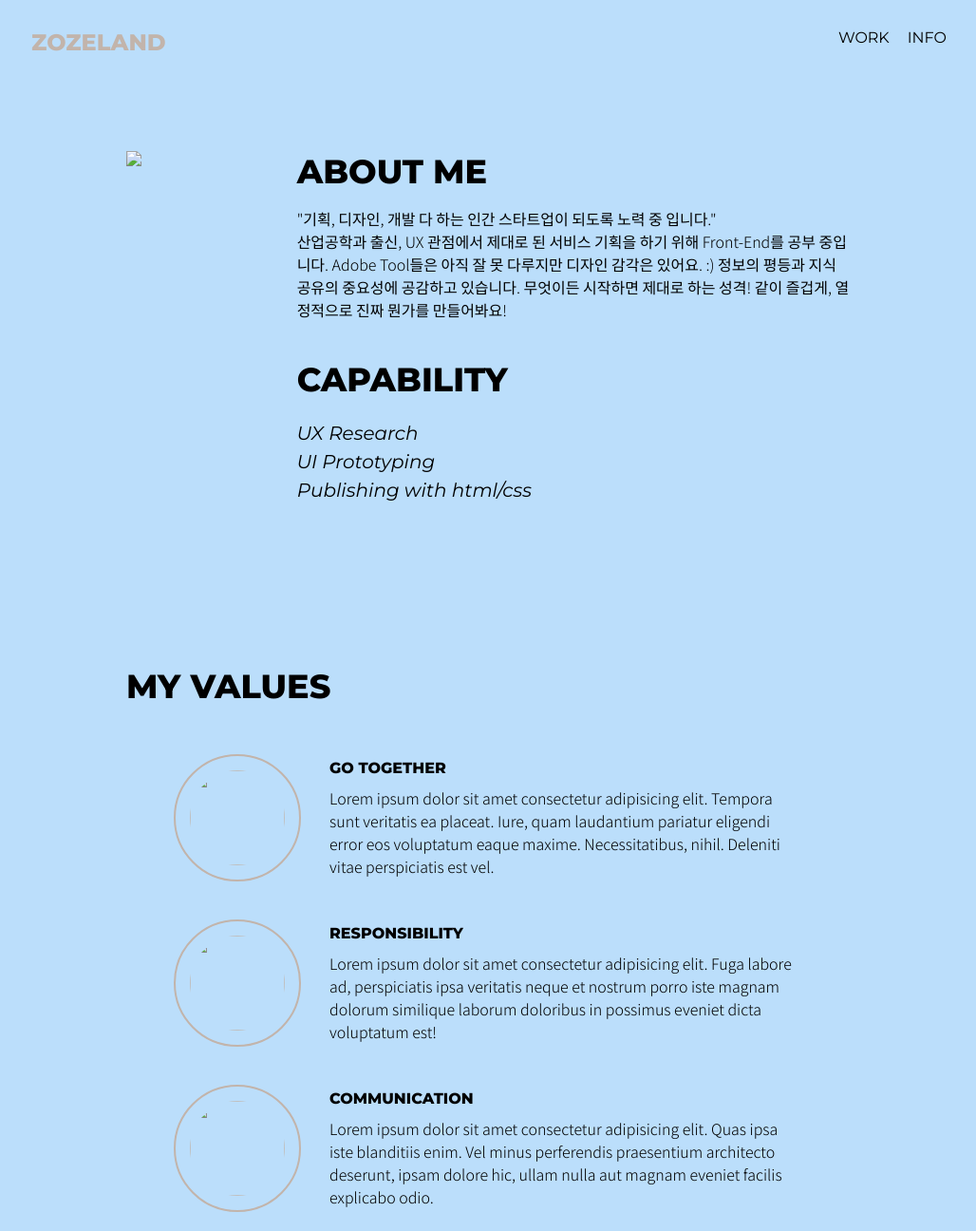
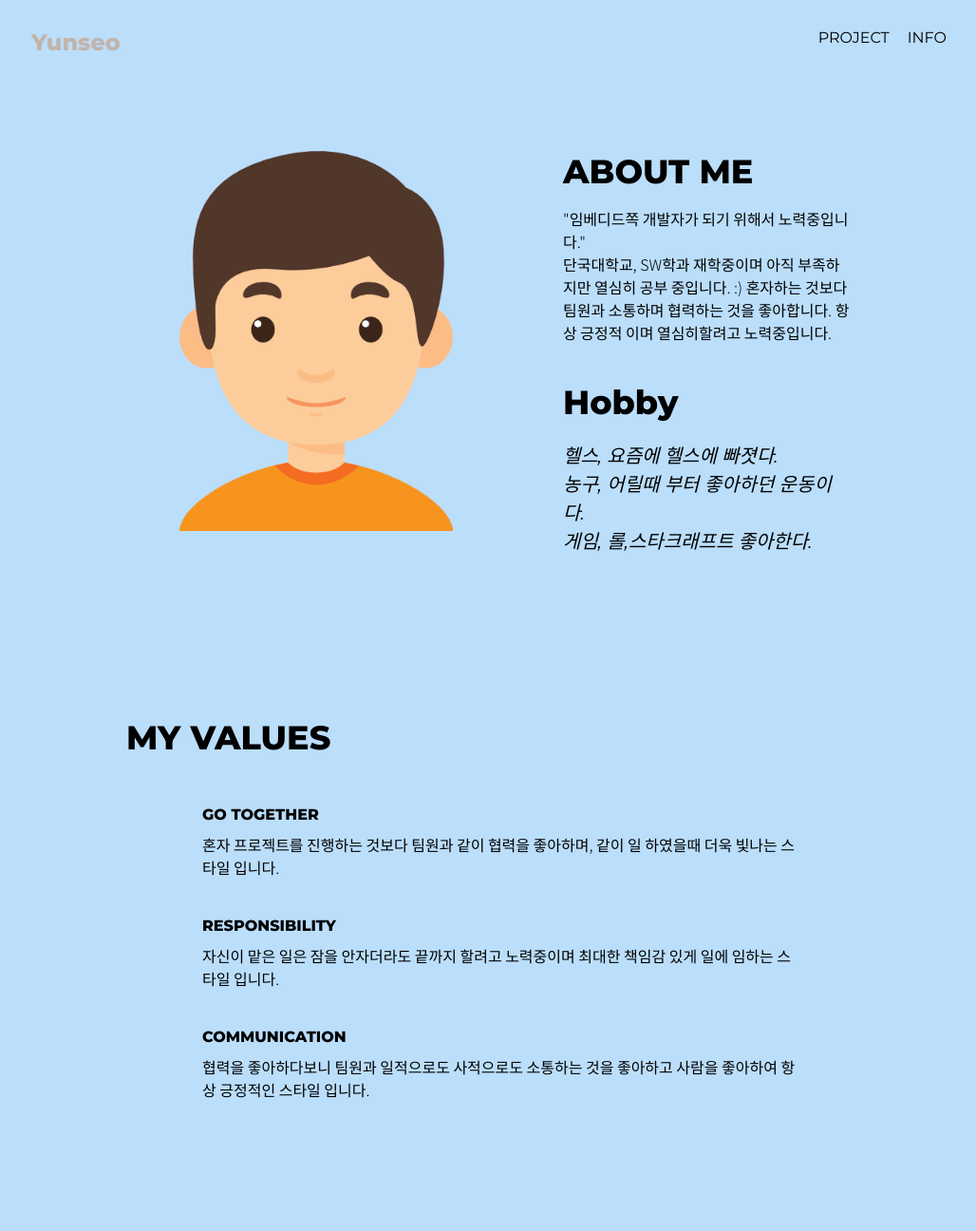
Before and after one commit to will5810/Mid-Term-Project, a plain HTML site: page info.html in a window 1280 px wide. Shown: the top 1296 px of the page at 95% size, without its empty margins (125-1153 px from the left). Drawn offline with Linux system fonts and the light colour scheme.

Commit message:
Update info.html

```diff
--- a/info.html
+++ b/info.html
@@ -17,9 +17,9 @@
     <div class="frame">
 
         <nav class="navigator">
-            <h3 class="site-name">ZOZELAND</h3>
+            <h3 class="site-name">Yunseo</h3>
             <ul>
-                <li><a class="nav-menu" href="index.html">WORK</a></li>
+                <li><a class="nav-menu" href="index.html">PROJECT</a></li>
                 <li><a class="nav-menu" href="info.html">INFO</a></li>
             </ul>
         </nav>
@@ -28,12 +28,14 @@
 
 
         <div class="profile-section">
-            <img id="profile-picture" src="profile.jpg">
+            <img id="profile-picture" src="boy.png">
             <div class="introduction">
                 <h2>ABOUT ME</h2>
-                <p>"기획, 디자인, 개발 다 하는 인간 스타트업이 되도록 노력 중 입니다."<br>산업공학과 출신, UX 관점에서 제대로 된 서비스 기획을 하기 위해 Front-End를 공부 중입니다. Adobe Tool들은 아직 잘 못 다루지만 디자인 감각은 있어요. :) 정보의 평등과 지식 공유의 중요성에 공감하고 있습니다. 무엇이든 시작하면 제대로 하는 성격! 같이 즐겁게, 열정적으로 진짜 뭔가를 만들어봐요! </p>
-                <h2>CAPABILITY</h2>
-                <p  id="capability">UX Research<br>UI Prototyping<br>Publishing with html/css</p>
+                <p>"임베디드쪽 개발자가 되기 위해서 노력중입니다."<br>단국대학교, SW학과 재학중이며 아직 부족하지만
+                    열심히 공부 중입니다. :) 혼자하는 것보다 팀원과 소통하며 협력하는 것을 좋아합니다. 항상 긍정적
+                    이며 열심히할려고 노력중입니다. </p>
+                <h2>Hobby</h2>
+                <p  id="capability">헬스, 요즘에 헬스에 빠졋다.<br>농구, 어릴때 부터 좋아하던 운동이다.<br>게임, 롤,스타크래프트 좋아한다.</p>
             </div>
         </div>
 
@@ -42,26 +44,28 @@
         <div class="value-section">
 
             <div class="value">
-                <img class="value-icon" src="together.png">
+               <!-- <img class="value-icon" src="together.png">-->
                 <div class="value-intro">
                     <h4 class="value-name">GO TOGETHER</h4>
-                    <p class="value-exp">Lorem ipsum dolor sit amet consectetur adipisicing elit. Tempora sunt veritatis ea placeat. Iure, quam laudantium pariatur eligendi error eos voluptatum eaque maxime. Necessitatibus, nihil. Deleniti vitae perspiciatis est vel.</p>
+                    <p class="value-exp">혼자 프로젝트를 진행하는 것보다 팀원과 같이 협력을 좋아하며, 같이 일 하였을때 더욱 빛나는 스타일 입니다.</p>
                 </div>
             </div>
 
 
             <div class="value">
-                <img class="value-icon" src="partnership.png">
+                <!--<img class="value-icon" src="partnership.png">-->
                 <div class="value-intro">
                     <h4 class="value-name">RESPONSIBILITY</h4>
-                    <p class="value-exp">Lorem ipsum dolor sit amet consectetur adipisicing elit. Fuga labore ad, perspiciatis ipsa veritatis neque et nostrum porro iste magnam dolorum similique laborum doloribus in possimus eveniet dicta voluptatum est!</p>
+                    <p class="value-exp">자신이 맡은 일은 잠을 안자더라도 끝까지 할려고 노력중이며 최대한 책임감 있게 일에 임하는 스타일 입니다.</p>
                 </div>
             </div>
             <div class="value">
-                <img class="value-icon" src="dove.png">
+                <!--<img class="value-icon" src="dove.png">-->
                 <div class="value-intro">
                     <h4 class="value-name">COMMUNICATION</h4>
-                    <p class="value-exp">Lorem ipsum dolor sit amet consectetur adipisicing elit. Quas ipsa iste blanditiis enim. Vel minus perferendis praesentium architecto deserunt, ipsam dolore hic, ullam nulla aut magnam eveniet facilis explicabo odio.</p>
+                    <p class="value-exp">협력을 좋아하다보니 팀원과 일적으로도 사적으로도 소통하는 것을 좋아하고
+                        사람을 좋아하여 항상 긍정적인 스타일 입니다.
+                    </p>
                 </div>
             </div>
         </div>
@@ -72,8 +76,7 @@
         <footer class="footer">
             <h3 class="contact">CONTACT ME</h3>
             <div class="links">
-                <a class="blog" href="zozeland.tistory.com">BLOG</a>
-                <a class="instagram" href="instagram.com/a_i_siteru">INSTAGRAM</a>
+                <a class="instagram" href="https://www.instagram.com/yun__se0/">INSTAGRAM</a>
             </div>
             <p class="footer-comment"><br>Feel free to contact me!<br>Icons made by <a href="http://www.freepik.com/" title="Freepik">Freepik</a> from <a href="https://www.flaticon.com/" title="Flaticon"> www.flaticon.com</a></p>
         </footer>
```
